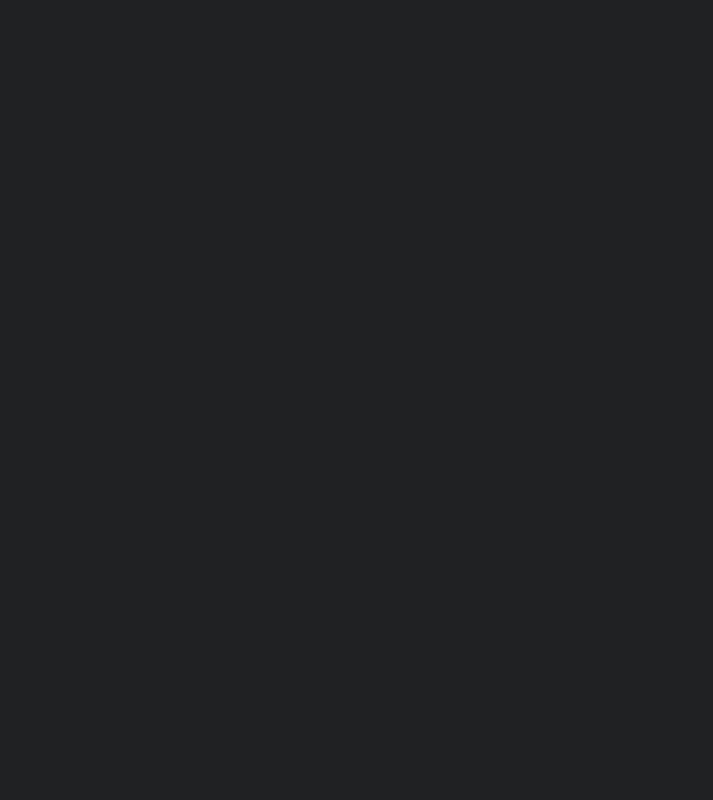
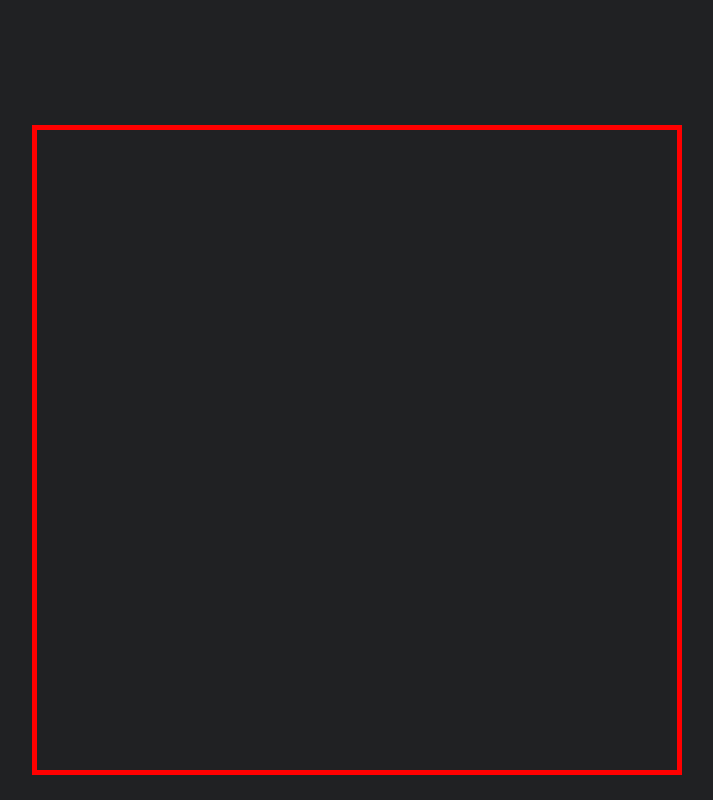
Before and after one commit to jwatts41/Chess-Project, a plain HTML site: page index.html in a window 1280 px wide. Shown: the whole page, without its empty margins (468-1181 px from the left). Drawn offline with Linux system fonts and the light colour scheme.

Commit message:
board outline with ideal positioning and border and background color

```diff
--- a/styles.css
+++ b/styles.css
@@ -1,5 +1,18 @@
+* {
+    margin: 0px;
+    padding: 0px;
+}
 
 body {
     background-color: #202123;
+}
+
+#chessboard{
+    height: 640px;
+    width: 640px;
+    border: 5px solid red;
+    margin: 125px;
+    position: absolute;
+    left: 375px;
 
 }
```
